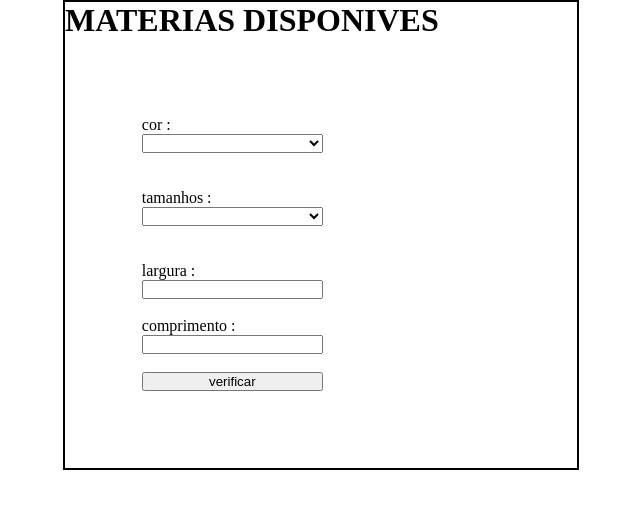
After one commit to Alvarojose125/almoxarifado_de_marcenaria, a PHP site: page /consulta.php in a window 1280 px wide. The commit adds this page. Shown: the top 509 px of the page, without its empty margins (319-959 px from the left). Run offline with PHP 8.4, Linux system fonts and the light colour scheme.

Commit message:
Add files via upload

```diff
--- /dev/null
+++ b/consulta.php
@@ -0,0 +1,43 @@
+<!DOCTYPE html>
+<html lang="pt-br">
+<head>
+    <meta charset="UTF-8">
+    <link rel="stylesheet" href="style.css">
+    <meta name="viewport" content="width=device-width, initial-scale=1.0">
+    <title>Document</title>
+</head>
+<body>
+    <div class="tela">
+    <h1>materias disponives</h1>
+    <form action="buscador.php" method="post">
+        <label for="cor">cor :</label>
+        <select  id="cor"name="cor" required>
+            <option value=""></option>
+            <option value="preto">preto</option>
+            <option value="branco">branco</option>
+            <option value="verde">verde</option>
+            <option value="azul">azul</option>
+            <option value="amarelo">amarelo</option>
+            </select><br><br>
+
+
+            <label for="tamanhos">tamanhos :</label>
+            <select  id="tamanhos"name="tamanhos" required>
+                <option value=""></option>
+                <option value="6">6 mm</option>
+                <option value="15">15 mm</option>
+                <option value="18">18 mm</option>
+                <option value="35">35 mm</option>
+                <option value="36">36 mm</option>
+                </select><br><br>
+
+
+            <label for="largura">largura :</label>
+            <input type="number"><br>
+            <label for="comprimento">comprimento :</label>
+            <input type="number"><br>
+            <input type="submit" value="verificar">
+    </form>
+</div>
+</body>
+</html>
--- a/index.php
+++ b/index.php
@@ -40,6 +40,7 @@ session_start();
         <input type="number" id="comprimento" name="comprimento" required><br>
 
         <input type="submit" value="cadastrar">
+        <a href="consulta.php">cosunltar</a>
     </form>
     <?php
     if(isset($_SESSION['msg'])){
--- a/processar.php
+++ b/processar.php
@@ -8,14 +8,16 @@ $cor = $_POST["cor"];
 $espessura = $_POST["espessura"];
 $largura = $_POST["largura"];
 $comprimento = $_POST["comprimento"];
+$dataHoraAtual = date("Y-m-d H:i:s");
 
-$query_insert = "INSERT INTO estoque(cor, espessura, largura, comprimento) VALUES ('$cor','$espessura','$largura','$comprimento')";
+    $query_insert = "INSERT INTO estoque (cor, espessura, largura, comprimento, data_hora)
+                     VALUES ('$cor', '$espessura', '$largura', '$comprimento', '$dataHoraAtual')";
 
 if ($conn->query($query_insert) === TRUE) {
     $_SESSION['msg'] = "<div style='text-align:center;color: green;font-weight: bold'>CADASTRADO COM SUCESSO</div>";
     header("Location: index.php");
 } else {
-    $_SESSION['msg'] = "<div style='text-align:center;color: #d90404;font-weight: bold'>NÃO CADASTRADO</div>";
+    $_SESSION['msg'] = "<div style='text-align:center;color: red;font-weight: bold'>NÃO CADASTRADO</div>";
     header("Location: index.php");
 }
 }
```
Also changed, not shown: almoxarifado.sql (added, +53 -0 lines), buscador.php (added).
